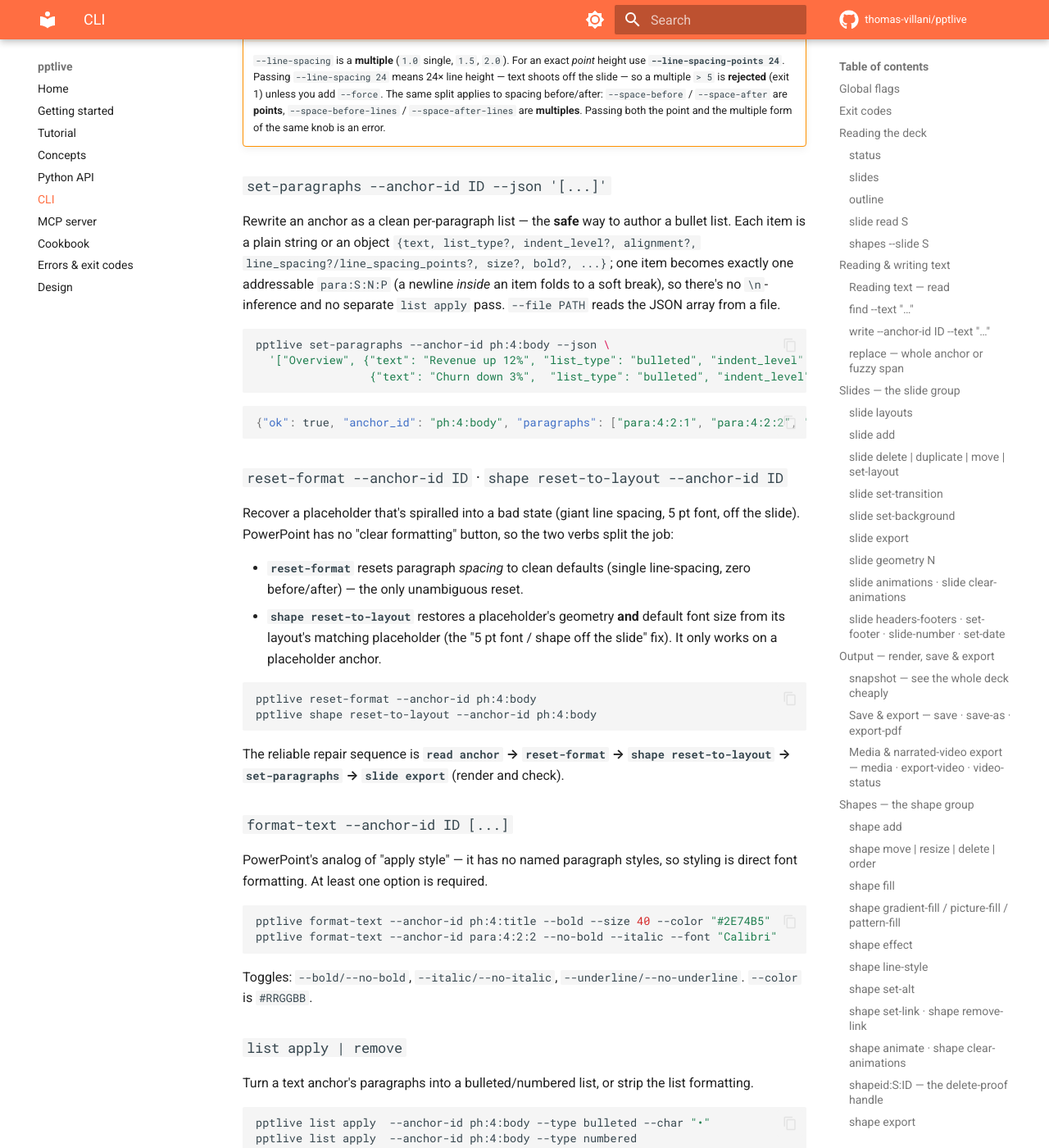
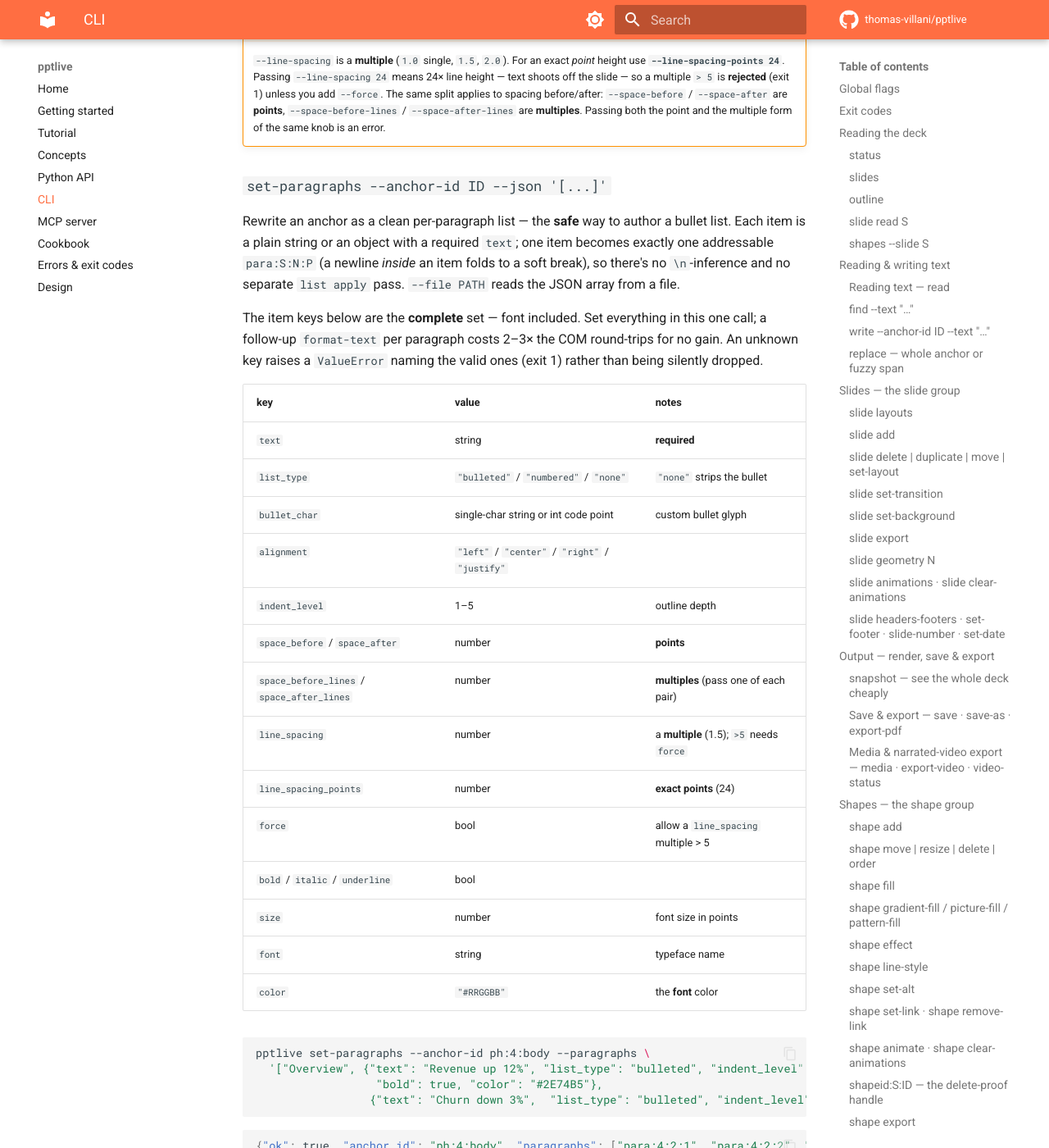
Before and after one commit to thomas-villani/pptlive, an MkDocs documentation site: the page built from docs/cli.md, in a window 1280 px wide and 1400 px high, scrolled down 17727 px. Shown: the whole window at 82% size. Built offline with MkDocs 1.6.1 and Material for MkDocs 9.7.7, drawn with Linux system fonts in a browser that asks for light colours; comment, search, counter and statistics services are not loaded.

Commit message:
feat: exhaustive set_paragraphs key table + add_shape(text=)
Two quick wins from the Claude Code authoring review (filed as
docs/reviews/claude-code-python-review-03Aug2026.md).

set_paragraphs' documented key list trailed off in "..." on both help pages, so
the reviewer couldn't tell whether `color` and `font` were supported. They were —
so they set structure via set_paragraphs, then looped paragraph(i).format_text()
for every paragraph, at 2-3x the COM round-trips, for nothing.

- The complete 16-key table (text, list_type, bullet_char, alignment,
  indent_level, space_before/after, space_before/after_lines, line_spacing,
  line_spacing_points, force, bold/italic/underline, size, font, color) now
  ships in the Anchor.set_paragraphs docstring, docs/cli.md, docs/python-api.md,
  the MCP ppt_edit description, `set-paragraphs --help`, and both SKILL guides.
  Exported as pptlive.PARAGRAPH_ITEM_KEYS — the single source of truth the docs
  and the error message both quote, so they can't drift apart again.
- An unknown key now raises ValueError naming the valid ones instead of being
  dropped by dict(item). A typo'd "colour" used to yield an unstyled paragraph
  with no signal — the worst failure mode for an agent that can't see the slide.
  Rejected before any COM, so it's a clean exit 1 / invalid_args.
- The Python SKILL guide's own example demonstrated the anti-pattern it warns
  about (set_paragraphs then a format_text loop); it now does one pass.

add_shape gains `text=`, matching add_textbox. The CLI's `shape add --kind shape
--text` and the batch shape_add op were both hand-rolling add_shape() +
set_text() afterwards; both now pass it through. Reported as a CLI/Python surface
asymmetry in the same review.

978 tests green (+5); ruff and mypy clean.

Co-Authored-By: Claude Opus 5 (1M context) <noreply@anthropic.com>

````diff
--- a/docs/cli.md
+++ b/docs/cli.md
@@ -897,15 +897,37 @@ pptlive format-paragraph --anchor-id para:4:2:1 \
 ### `set-paragraphs --anchor-id ID --json '[...]'`
 
 Rewrite an anchor as a clean per-paragraph list — the **safe** way to author a
-bullet list. Each item is a plain string or an object
-`{text, list_type?, indent_level?, alignment?, line_spacing?/line_spacing_points?,
-size?, bold?, ...}`; one item becomes exactly one addressable `para:S:N:P` (a
-newline *inside* an item folds to a soft break), so there's no `\n`-inference and
-no separate `list apply` pass. `--file PATH` reads the JSON array from a file.
+bullet list. Each item is a plain string or an object with a required `text`; one
+item becomes exactly one addressable `para:S:N:P` (a newline *inside* an item folds
+to a soft break), so there's no `\n`-inference and no separate `list apply` pass.
+`--file PATH` reads the JSON array from a file.
+
+The item keys below are the **complete** set — font included. Set everything in
+this one call; a follow-up `format-text` per paragraph costs 2–3× the COM
+round-trips for no gain. An unknown key raises a `ValueError` naming the valid
+ones (exit 1) rather than being silently dropped.
+
+| key | value | notes |
+| --- | --- | --- |
+| `text` | string | **required** |
+| `list_type` | `"bulleted"` / `"numbered"` / `"none"` | `"none"` strips the bullet |
+| `bullet_char` | single-char string or int code point | custom bullet glyph |
+| `alignment` | `"left"` / `"center"` / `"right"` / `"justify"` | |
+| `indent_level` | 1–5 | outline depth |
+| `space_before` / `space_after` | number | **points** |
+| `space_before_lines` / `space_after_lines` | number | **multiples** (pass one of each pair) |
+| `line_spacing` | number | a **multiple** (1.5); `>5` needs `force` |
+| `line_spacing_points` | number | **exact points** (24) |
+| `force` | bool | allow a `line_spacing` multiple > 5 |
+| `bold` / `italic` / `underline` | bool | |
+| `size` | number | font size in points |
+| `font` | string | typeface name |
+| `color` | `"#RRGGBB"` | the **font** color |
 
 ```bash
-pptlive set-paragraphs --anchor-id ph:4:body --json \
-  '["Overview", {"text": "Revenue up 12%", "list_type": "bulleted", "indent_level": 1},
+pptlive set-paragraphs --anchor-id ph:4:body --paragraphs \
+  '["Overview", {"text": "Revenue up 12%", "list_type": "bulleted", "indent_level": 1,
+                  "bold": true, "color": "#2E74B5"},
                  {"text": "Churn down 3%",  "list_type": "bulleted", "indent_level": 1}]'
 ```
 
--- a/src/pptlive/__init__.py
+++ b/src/pptlive/__init__.py
@@ -30,7 +30,7 @@ except PackageNotFoundError:  # not installed (e.g. running from a source tree)
     __version__ = "0.0.0+unknown"
 
 from . import constants, units
-from ._anchors import Anchor, Notes, Paragraph, ParagraphCollection
+from ._anchors import PARAGRAPH_ITEM_KEYS, Anchor, Notes, Paragraph, ParagraphCollection
 from ._app import PowerPoint, attach, connect
 from ._charts import Chart
 from ._comments import Comment, CommentCollection
@@ -78,6 +78,7 @@ __all__ = [
     "Master",
     "NoTextFrameError",
     "Notes",
+    "PARAGRAPH_ITEM_KEYS",
     "Paragraph",
     "ParagraphCollection",
     "PlaceholderShape",
````
Also changed, not shown: CHANGELOG.md (+30 -0 lines), docs/python-api.md (+8 -0 lines), docs/reviews/claude-code-python-review-03Aug2026.md (added, +30 -0 lines), src/pptlive/_skill/pptlive-cli/SKILL.md (+3 -1 lines), src/pptlive/_skill/pptlive-python/SKILL.md (+27 -6 lines), 7 other files.
